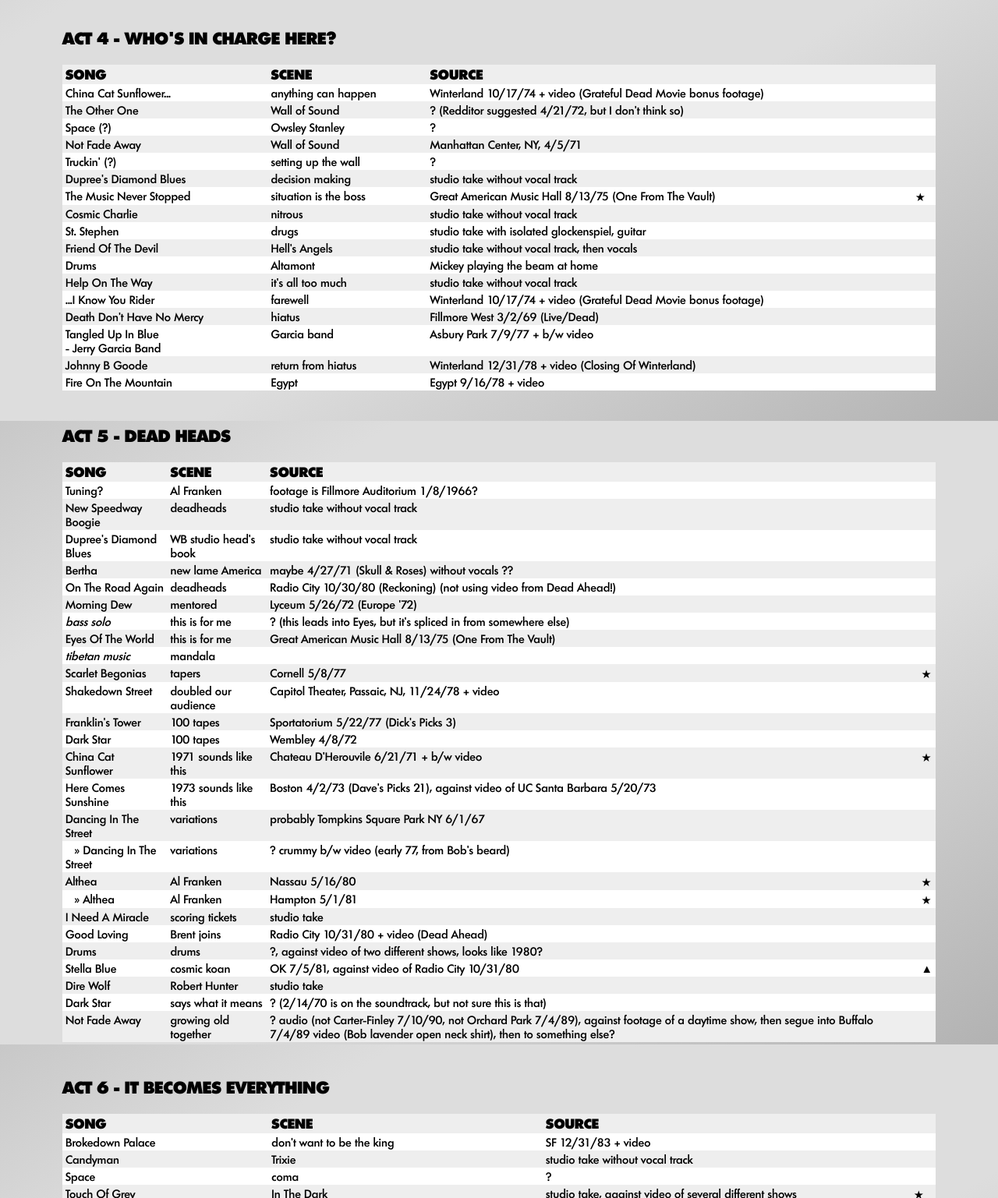
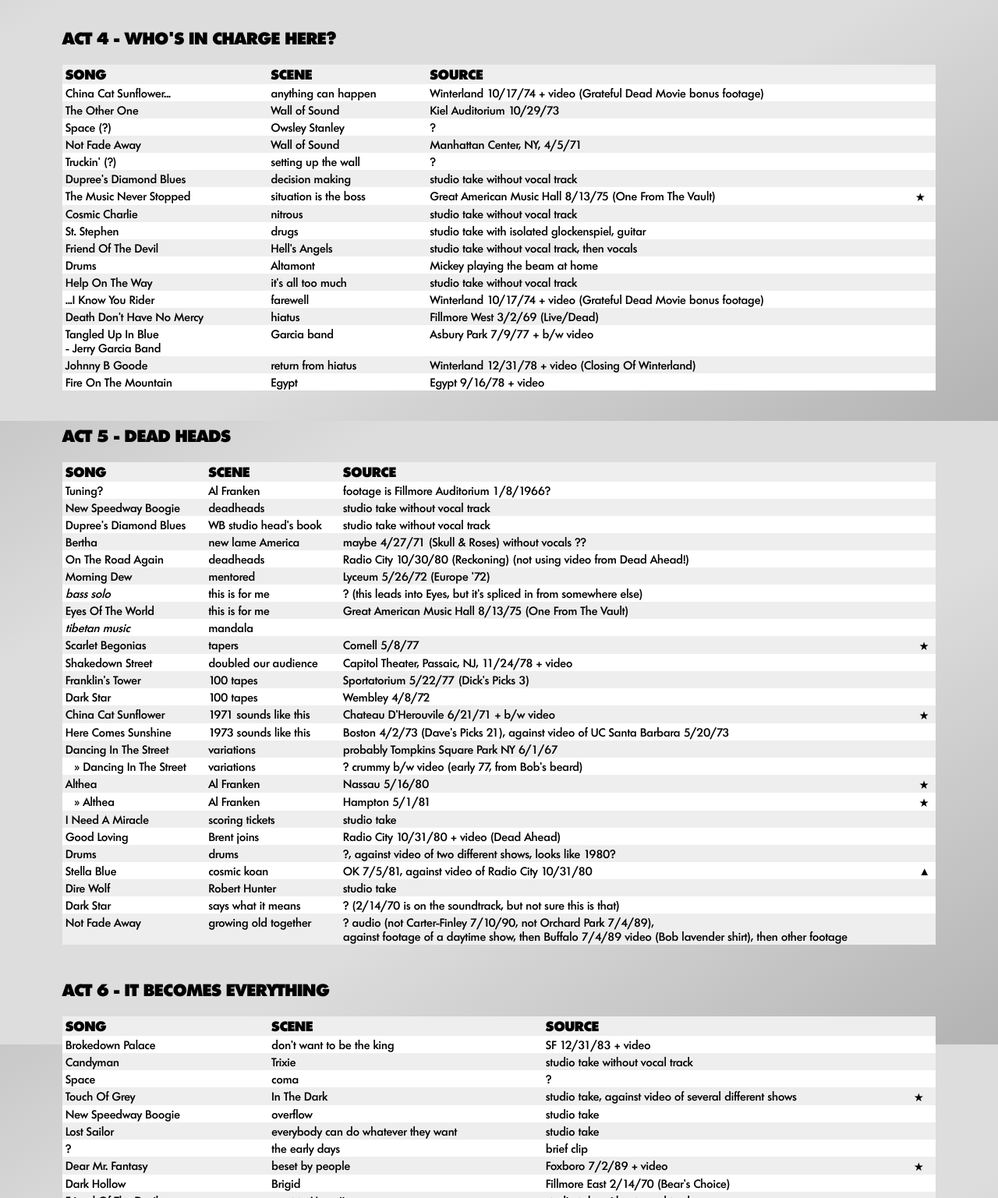
Before and after one commit to brian-m-davies/brian-m-davies.github.io, a plain HTML site: page longstrangetrip/index.html in a window 1280 px wide. Shown: the part 3460-4997 px from the top of the page at 78% size. Drawn offline with Linux system fonts and the light colour scheme.

Commit message:
Found source for The Other One

```diff
--- a/longstrangetrip/index.html
+++ b/longstrangetrip/index.html
@@ -464,7 +464,7 @@
 <table cellspacing="0">
 <tr><th>Song</th><th>Scene</th><th>Source</th><td></td></tr>
 <tr><td>China Cat Sunflower...</td><td>anything can happen</td><td>Winterland 10/17/74 + video (Grateful Dead Movie bonus footage)</td><td></td></tr>
-<tr><td>The Other One</td><td>Wall of Sound</td><td>? (Redditor suggested 4/21/72, but I don't think so)</td><td></td></tr>
+<tr><td>The Other One</td><td>Wall of Sound</td><td>Kiel Auditorium 10/29/73</td><td></td></tr>
 <tr><td>Space (?)</td><td>Owsley Stanley</td><td>?</td><td></td></tr>
 <tr><td>Not Fade Away</td><td>Wall of Sound</td><td>Manhattan Center, NY, 4/5/71</td><td></td></tr>
 <tr><td>Truckin' (?)</td><td>setting up the wall</td><td>?</td><td></td></tr>
@@ -511,7 +511,7 @@
 <tr><td>Stella Blue</td><td>cosmic koan</td><td>OK 7/5/81, against video of Radio City 10/31/80 </td><td>&#9650;</td></tr>
 <tr><td>Dire Wolf</td><td>Robert Hunter</td><td>studio take</td><td></td></tr>
 <tr><td>Dark Star</td><td>says what it means</td><td>? (2/14/70 is on the soundtrack, but not sure this is that)</td><td></td></tr>
-<tr><td>Not Fade Away</td><td>growing old together</td><td>? audio (not Carter-Finley 7/10/90, not Orchard Park 7/4/89), against footage of a daytime show, then segue into Buffalo 7/4/89 video (Bob lavender open neck shirt), then to something else?</td><td></td></tr>
+<tr><td>Not Fade Away</td><td>growing old together</td><td>? audio (not Carter-Finley 7/10/90, not Orchard Park 7/4/89),<br/>against footage of a daytime show, then Buffalo 7/4/89 video (Bob lavender shirt), then other footage</td><td></td></tr>
 </table>
 
 <h3>Act 6 - It Becomes Everything</h3>
```
